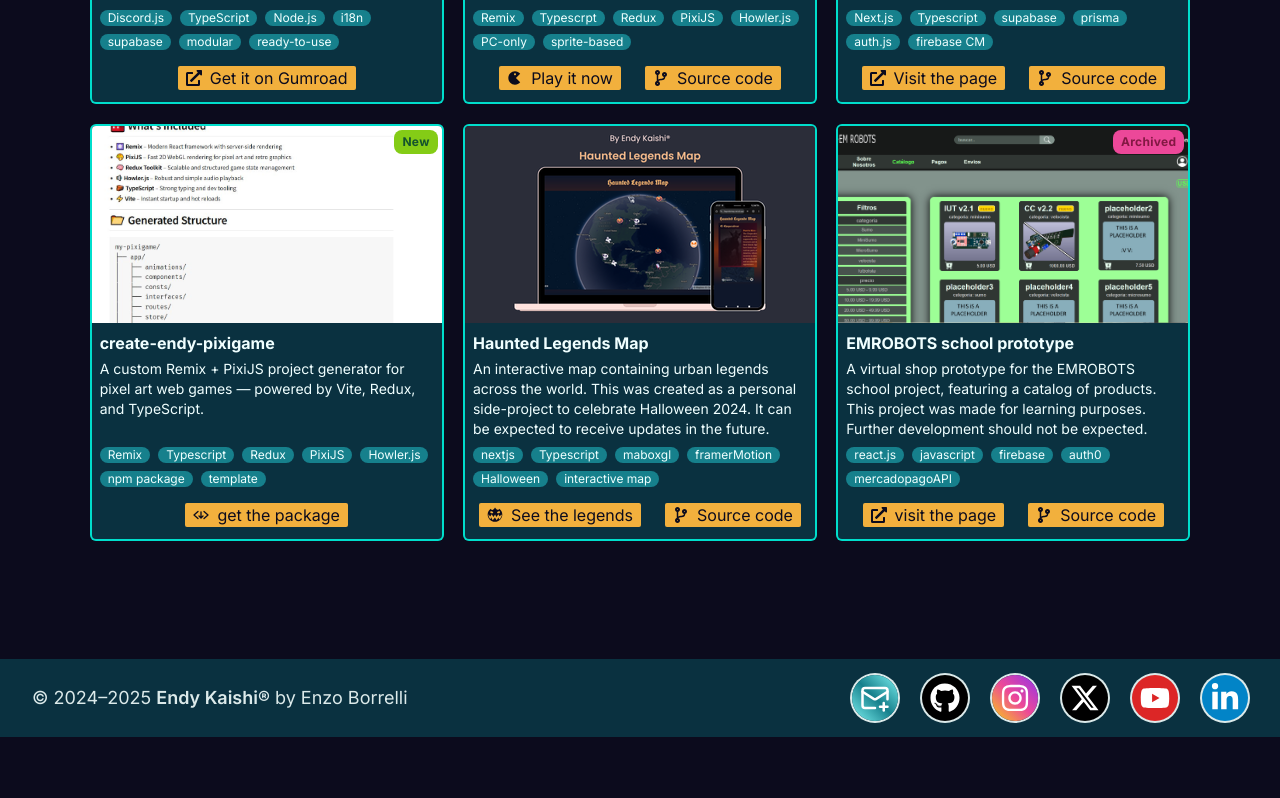
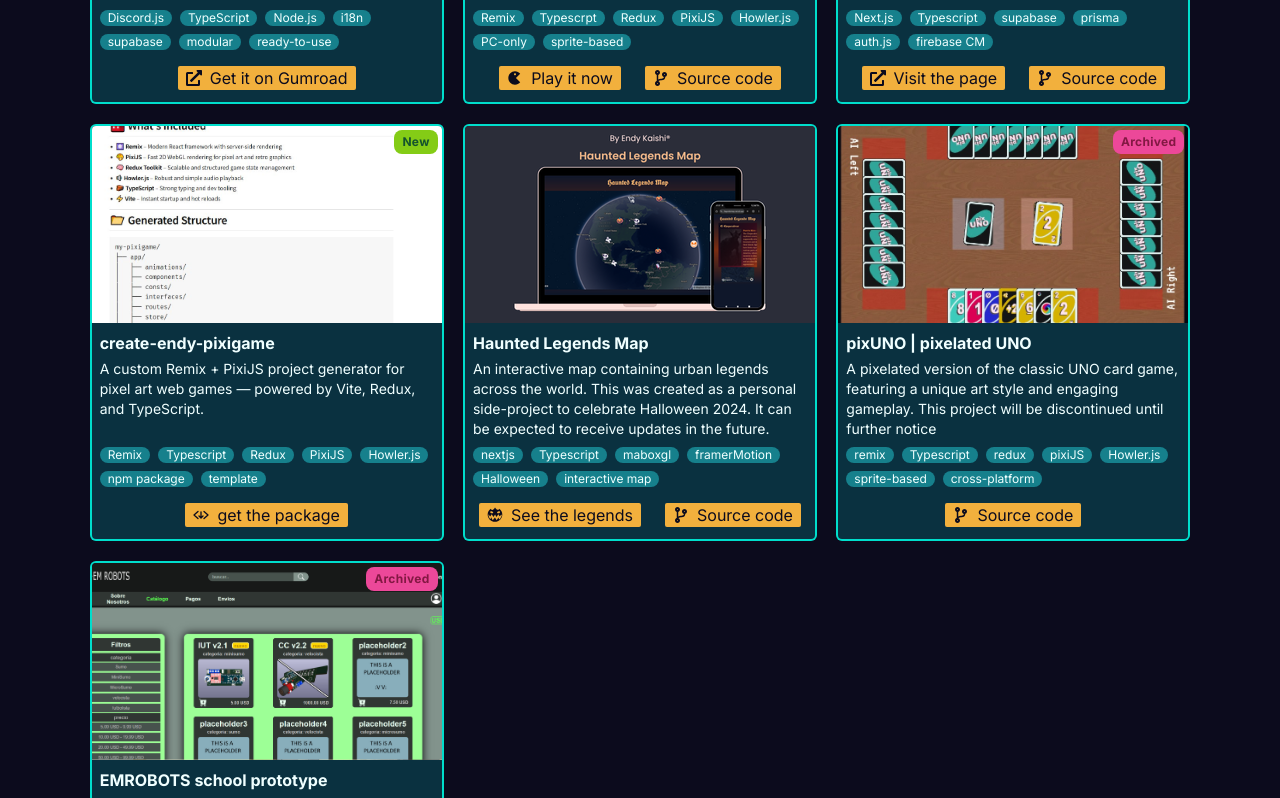
Before and after one commit to EnzoBorrelli/EndyKaishi, a Next.js app: page / in a window 1280 px wide. Shown: the part 1020-1818 px from the top of the page. Before the commit the page ends 1757 px from the top, so only its background shows below. Built offline with nearby package versions, Linux system fonts and the light colour scheme.

Commit message:
added pixuno project

```diff
--- a/components/home/projectsdata.ts
+++ b/components/home/projectsdata.ts
@@ -148,6 +148,30 @@ export const ProjectsData: ProjectType[] = [
     ],
     img: "/mockups/mockup_haunted.png",
   },
+
+  {
+    title: "pixUNO | pixelated UNO",
+    description:
+      "A pixelated version of the classic UNO card game, featuring a unique art style and engaging gameplay. This project will be discontinued until further notice",
+    tags: [
+      "remix",
+      "Typescript",
+      "redux",
+      "pixiJS",
+      "Howler.js",
+      "sprite-based",
+      "cross-platform",
+    ],
+    externalLinks: [
+      {
+        url: "https://github.com/EnzoBorrelli/pixuno",
+        label: "Source code",
+        icon: FaCodeBranch,
+      },
+    ],
+    img: "/mockups/pixuno.jpg",
+    badge:BADGES.ARCHIVED
+  },
   {
     title: "EMROBOTS school prototype",
     description:
```
Also changed, not shown: public/mockups/pixuno.jpg (added).
